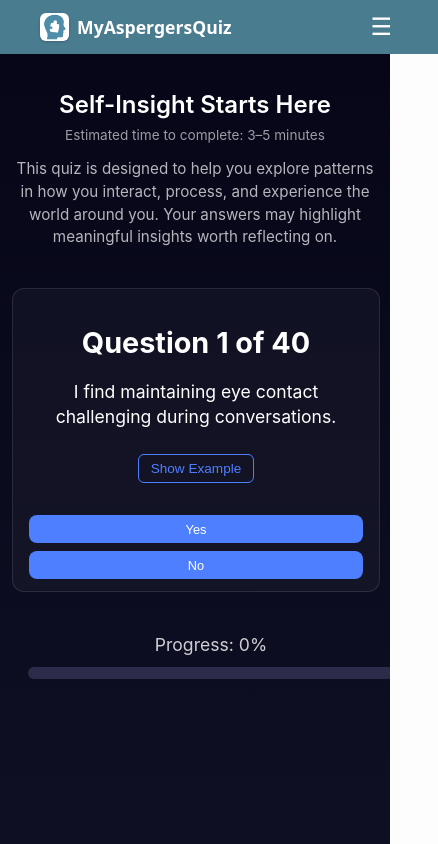
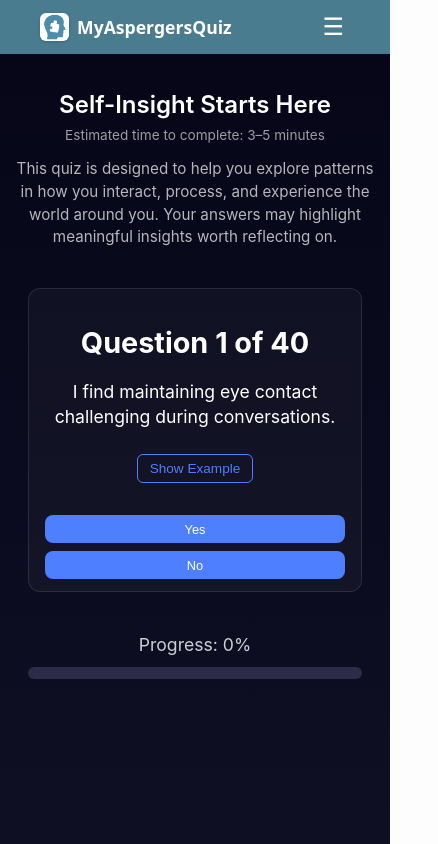
Before and after one commit to Westerntf/myaspergersquiz, a Next.js app: page /quiz in a window 390 px wide. Shown: the top 844 px of the page, 438 px wide, since content can reach past the window. Built offline with nearby package versions, Linux system fonts and the light colour scheme.

Commit message:
Optimize layout and center content for mobile and desktop

```diff
--- a/src/pages/quiz.tsx
+++ b/src/pages/quiz.tsx
@@ -221,7 +221,7 @@ export default function QuizPage() {
   .quiz-container {
     padding: 3rem 1rem 0rem;
     width: 100%;
-    max-width: 100vw;
+    max-width: 100%;
     box-sizing: border-box;
     text-align: center;
     background: linear-gradient(to bottom, #060618, #101025);
@@ -274,7 +274,7 @@ export default function QuizPage() {
   @media (max-width: 600px) {
     .quiz-container {
       padding: 1rem 0.75rem 0rem;
-      max-width: 100vw;
+      max-width: 100%;
       overflow-x: hidden;
     }
 
--- a/src/styles/globals.css
+++ b/src/styles/globals.css
@@ -4,3 +4,43 @@ body {
   color: #1a1a1a;
   font-family: system-ui, sans-serif;
 }
+
+html, body {
+  overflow-x: hidden;
+}
+
+/* Fix box overflow issues globally */
+*,
+*::before,
+*::after {
+  box-sizing: border-box;
+}
+
+html, body {
+  padding: 0;
+  margin: 0;
+  overflow-x: hidden;
+  max-width: 100%;
+}
+
+.main-wrapper {
+  margin-left: auto;
+  margin-right: auto;
+  max-width: 700px;
+  width: 100%;
+}
+
+.testimonial-wrapper {
+  margin-left: auto;
+  margin-right: auto;
+  max-width: 600px;
+  width: 100%;
+}
+
+@media (max-width: 768px) {
+  .main-wrapper,
+  .testimonial-wrapper {
+    padding-left: 1rem;
+    padding-right: 1rem;
+  }
+}
```
